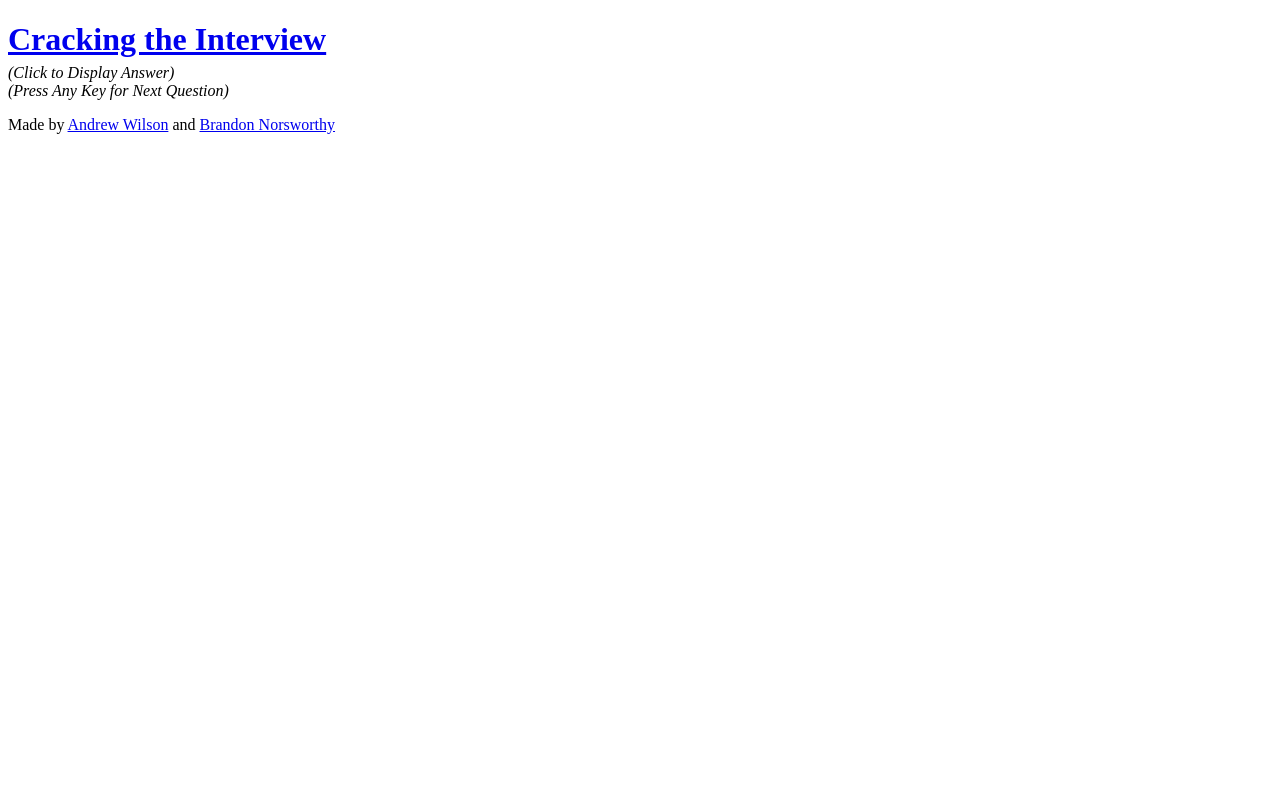
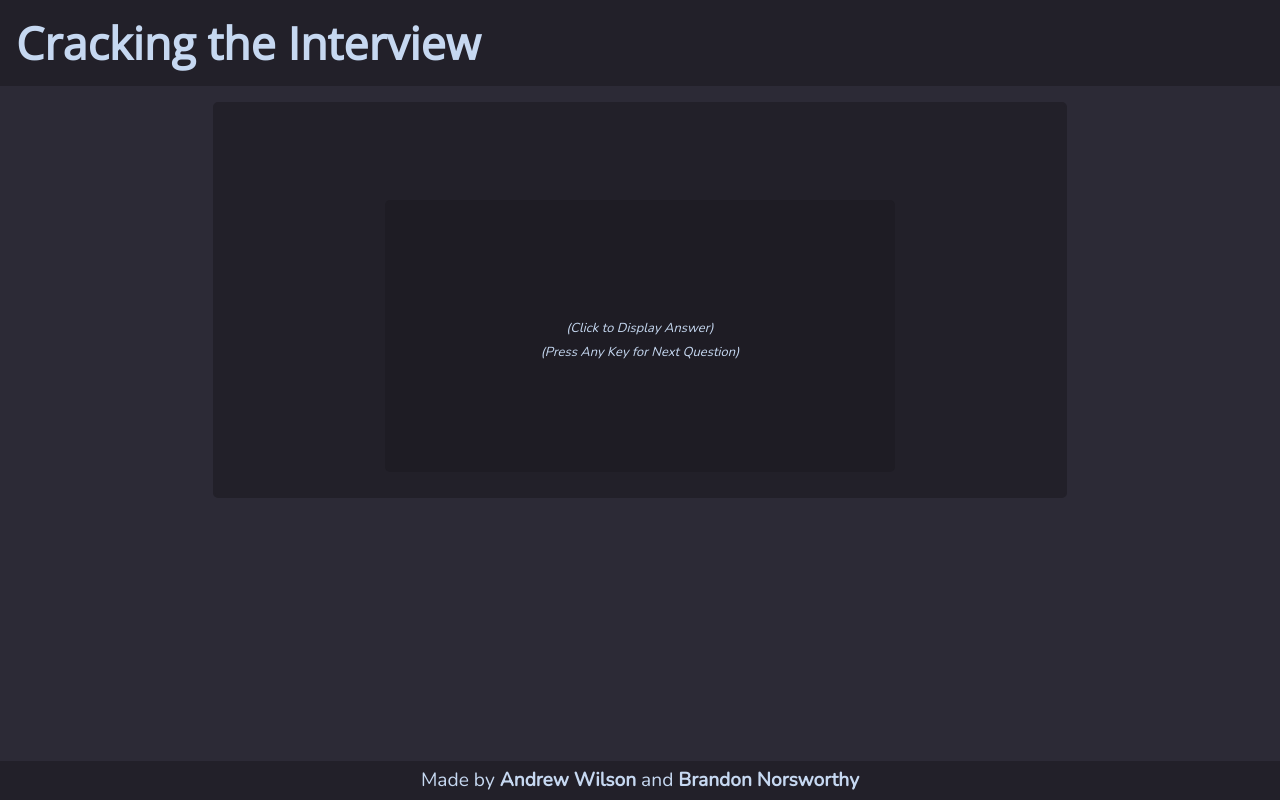
Before and after one commit to andwilson36/cracking_the_interview, a website: page public/views/behavioral-questions.html in a window 1280 px wide. Drawn offline with nearby package versions, Linux system fonts and the light colour scheme.

Commit message:
fixed linking

```diff
--- a/public/views/behavioral-questions.html
+++ b/public/views/behavioral-questions.html
@@ -1,12 +1,25 @@
 <!DOCTYPE html>
 <html lang="en">
 
-<head>
-    <meta charset="UTF-8">
-    <meta http-equiv="X-UA-Compatible" content="IE=edge">
-    <meta name="viewport" content="width=device-width, initial-scale=1.0">
-    <title>Document</title>
-</head>
+    <head>
+        <meta charset="UTF-8">
+        <meta http-equiv="X-UA-Compatible" content="IE=edge">
+        <meta name="viewport" content="width=device-width, initial-scale=1.0">
+        <!-- Font links -->
+        <link rel="preconnect" href="https://fonts.googleapis.com">
+        <link rel="preconnect" href="https://fonts.gstatic.com" crossorigin>
+        <link href="https://fonts.googleapis.com/css2?family=Open+Sans:wght@300&display=swap" rel="stylesheet">
+        <link rel="preconnect" href="https://fonts.googleapis.com">
+        <link rel="preconnect" href="https://fonts.gstatic.com" crossorigin>
+        <link href="https://fonts.googleapis.com/css2?family=Nunito:wght@200&display=swap" rel="stylesheet">
+        <!-- CSS Links -->
+        <link href="https://cdn.jsdelivr.net/npm/bootstrap@5.1.1/dist/css/bootstrap.min.css" rel="stylesheet"
+            integrity="sha384-F3w7mX95PdgyTmZZMECAngseQB83DfGTowi0iMjiWaeVhAn4FJkqJByhZMI3AhiU" crossorigin="anonymous">
+        <link rel="stylesheet" href="../assets/styles/reset.css">
+        <link rel="stylesheet" href="../assets/styles/style.css">
+        <link rel="shortcut icon" href="./assets/images/favicon.ico?" type="image/x-icon">
+        <title>Cracking The Interview</title>
+    </head>
 
 <body>
     <header>
```
Also changed, not shown: public/index.html (+1 -1 lines).
